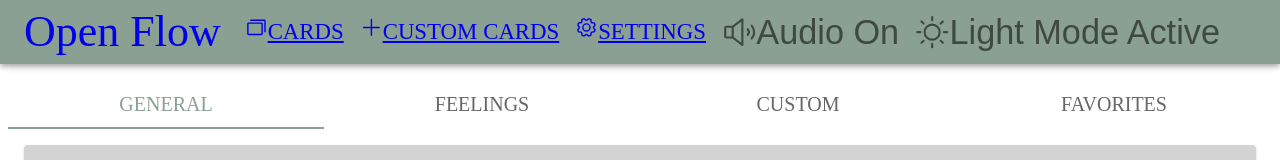
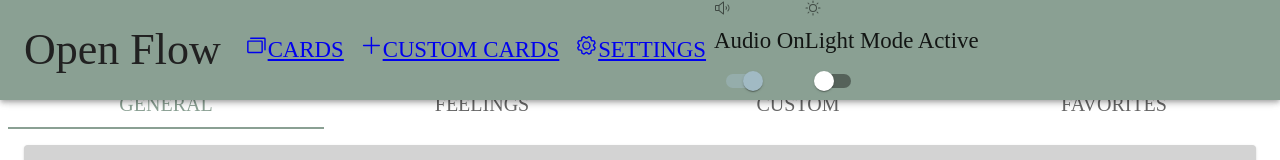
Before and after one commit to AlisamfP/OpenFlow, a React (Vite) app: page / in a window 1280 px wide. Shown: the top 160 px of the page. Built offline with nearby package versions, Linux system fonts and the light colour scheme.

Commit message:
updated nav to look better, toggles use switch now

```diff
--- a/src/components/AudioToggle.tsx
+++ b/src/components/AudioToggle.tsx
@@ -1,4 +1,4 @@
-import { IconButton } from "@mui/material";
+import { ListItemIcon, ListItemText, Switch } from "@mui/material";
 import { useState, useEffect } from "react";
 import { PiSpeakerHigh, PiSpeakerX } from "react-icons/pi";
 
@@ -20,18 +20,27 @@ function AudioToggle() {
 
     return (
         <>
-            <IconButton
-                id="audioToggle"
-                aria-pressed="false"
-                aria-label="Toggle sound"
-                className="flex items-center gap-x-2 p-1 text-2xl cursor-pointer"
-                title="Turn sound off"
-                onClick={handleToggle}
-            >
+            <ListItemIcon>
                 {TTSOn ? (<PiSpeakerHigh />) : (<PiSpeakerX />)}
+
+            </ListItemIcon>
+            <ListItemText>
                 {TTSOn ? "Audio On" : "Audio Off"}
-            </IconButton>
+
+            </ListItemText>
+            <Switch
+                slotProps={{
+                    input: {
+                        'aria-label': 'Toggle Audio'
+                    }
+                }}
+                edge="end"
+                checked={TTSOn}
+                onChange={handleToggle}
+                color="secondary"
+            />
         </>
+
     )
 }
 
--- a/src/components/DarkModeToggle.tsx
+++ b/src/components/DarkModeToggle.tsx
@@ -1,44 +1,50 @@
-import { IconButton, useColorScheme } from "@mui/material";
-import { PiMoonStars, PiSun } from "react-icons/pi";
+import {
+    ListItemIcon,
+    ListItemText,
+    Switch,
+    useColorScheme
+} from "@mui/material";
+import {
+    PiMoonStars,
+    PiSun
+} from "react-icons/pi";
 
 
-
-
-function Test() {
+export default function DarkModeToggle() {
     const { mode, setMode } = useColorScheme();
     const lightMode = 'light';
     const darkMode = 'dark';
 
-
-
     const toggleTheme = () => {
-        if(!mode){
+        if (!mode) {
             console.log("NO MODE")
             setMode(lightMode);
         }
         const newTheme = mode === darkMode ? lightMode : darkMode
-        console.log("TOGGLE....", mode)
         setMode(newTheme);
     }
 
     return (
         <>
-            <IconButton
-                id="darkModeToggle"
-                className="flex items-center gap-x-2 p-1 text-2xl cursor-pointer"
-                aria-label="Toggle dark mode"
-                title="Toggle dark mode"
-                onClick={()=> toggleTheme()}
-            >
-                {mode === "dark" ? (<PiMoonStars />) : (<PiSun />)}
-                {mode === "dark" ? "Dark Mode Active" : "Light Mode Active"}
-            </IconButton>
+            <ListItemIcon>
+                {mode === darkMode ? (<PiMoonStars />) : (<PiSun />)}
+
+            </ListItemIcon>
+            <ListItemText>
+                {mode === darkMode ? "Dark Mode Active" : "Light Mode Active"}
+
+            </ListItemText>
+            <Switch
+                slotProps={{
+                    input: {
+                        'aria-label': 'Dark Mode Switch'
+                    }
+                }}
+                edge="end"
+                checked={mode === darkMode}
+                onChange={toggleTheme}
+                color="secondary"
+            />
         </>
     )
 }
-
-export default function DarkModeToggle() {
-    return (
-        <Test />
-    )
-}
--- a/src/components/Header.tsx
+++ b/src/components/Header.tsx
@@ -8,6 +8,9 @@ import {
     Button,
     Menu,
     MenuItem,
+    ListItemButton,
+    ListItemText,
+    ListItemIcon,
     AppBar,
     Toolbar,
 } from "@mui/material";
@@ -57,9 +60,10 @@ const LINKS: LinkItem[] = [
     },
 ];
 
+// Hoizontal Buttons for Desktop
 function NavListDesktop(): JSX.Element {
     return (
-        <Box sx={{flexGrow: 1, display: { xs: 'none', md: 'flex'}}}>
+        <Box sx={{ flexGrow: 1, display: { xs: 'none', md: 'flex' } }}>
             {LINKS.map(({ icon: Icon, title, href }) => {
                 if (title === "Audio Toggle") {
                     return (
@@ -91,30 +95,36 @@ function NavListDesktop(): JSX.Element {
     )
 }
 
+// Drop Down Nav List On Mobile
 function NavDropDownList(): JSX.Element {
     return (
         <>
             {LINKS.map(({ icon: Icon, title, href }) => {
                 if (title === "Audio Toggle") {
                     return (
-                    <MenuItem key={title} className="hover:bg-primary-alt p-2 rounded-md">
+                        <MenuItem key={title} >
                             <AudioToggle />
                         </MenuItem>
                     );
                 }
                 if (title === "Dark Mode Toggle") {
                     return (
-                    <MenuItem key={title} className="hover:bg-primary-alt p-2 rounded-md">
+                        <MenuItem key={title}>
                             <DarkModeToggle />
                         </MenuItem>
                     );
                 } else {
                     return (
-                    <MenuItem key={title}>
-                        <Typography component="a" href={href} className="text-text">
+                        <MenuItem key={title} component="a" href={href}>
+                            <ListItemIcon
+                                key={`${title}-icon`}
+                            >
                                 {Icon && <Icon />}
+                            </ListItemIcon>
+                            <ListItemText>
+
                                 {title}
-                        </Typography>
+                            </ListItemText>
                         </MenuItem>
                     );
                 }
@@ -136,7 +146,7 @@ function Header() {
     }
 
     return (
-        <AppBar>
+        <AppBar color="primary" enableColorOnDark>
             <Container maxWidth="xl">
                 <Toolbar disableGutters>
                     <Typography
@@ -146,14 +156,15 @@ function Header() {
                         href="index.html"
                         sx={{
                             mr: 2,
-                            display: {xs: 'none', md: 'flex'},
+                            display: { xs: 'none', md: 'flex' },
                             textDecoration: 'none',
-                            fontSize: '2.75em'
+                            fontSize: '2.75em',
+                            color: 'text.primary'
                         }}
                     >
                         Open Flow
                     </Typography>
-                    <Box sx={{ flexGrow: 1, display: { xs: 'flex', md: 'none'}}}>
+                    <Box sx={{ flexGrow: 1, display: { xs: 'flex', md: 'none' } }}>
                         <IconButton
                             size="large"
                             aria-controls="nav-menu"
@@ -177,7 +188,7 @@ function Header() {
                             open={Boolean(openNav)}
                             onClose={handleNavClose}
                             sx={{
-                                display: {xs: 'block', md: 'none'}
+                                display: { xs: 'block', md: 'none' }
                             }}
                         >
                             <NavDropDownList />
@@ -190,15 +201,25 @@ function Header() {
                         href="index.html"
                         sx={{
                             mr: 2,
-                            display: {xs: 'flex', md: 'none'},
+                            p: 2,
+                            color: 'text.primary',
+                            display: { xs: 'flex', md: 'none' },
                             flexGrow: 1,
                             textDecoration: 'none',
-                            fontSize: '2.75em'
+                            textUnderlineOffset: '0.75rem',
+                            fontSize: '2.75em',
+                            '& a': {
+                                color: "inherit",
+                            },
+                            '&:hover': {
+                                textDecoration: 'underline',
+                                textDecorationColor: 'text.primary'
+                            }
                         }}
                     >
                         Open Flow
                     </Typography>
-                    <NavListDesktop/>
+                    <NavListDesktop />
                 </Toolbar>
             </Container>
 
--- a/src/global.css
+++ b/src/global.css
@@ -1,58 +1,3 @@
 @import url("https://fonts.googleapis.com/css2?family=Nunito:ital,wght@0,200..1000;1,200..1000&display=swap");
 @layer theme, base, mui, components, utilities;
 @import "tailwindcss";
-
-
-@custom-variant dark (&:where([data-theme=dark], [data-theme=dark] *));
-
-@theme {
-  --font-nunito: "Nunito", sans-serif;
-  --text-base: 20px;
-
-  /* 212121 */
-  --color-text: oklch(0.2478 0 0);
-
-  /* f2f2f2 */
-  --color-background: oklch(0.9612 0 0);
-
-
-  /* 8aa093 */
-  --color-primary: oklch(0.6848 0.0311 159.55);
-
-  /* 333d36 */
-  --color-primary-alt: oklch(0.3484 0.0179 154.85);
-
-  /* a1bac4 */
-  --color-secondary: oklch(0.7733 0.0309 223.89);
-
-  /* bdadba */
-  --color-accent: oklch(0.7651 0.0256 332.03);
-
-  /* d3d3d3 */
-  --color-card-back: oklch(0.8669 0 0);
-}
-
-@layer base {
-  [data-theme="dark"] {
-    /* d0d0d0 */
-    --color-text: oklch(0.8576 0 0);
-
-    /* 333 */
-    --color-background: oklch(0.3211 0 0);
-
-    /* 6a8a72 */
-    --color-primary: oklch(0.6019 0.0512 152.33);
-
-    /* 4b5c49 */
-    --color-primary-alt: oklch(0.4545 0.0369 142.15);
-
-    /* 5f7d8a */
-    --color-secondary: oklch(0.5713 0.0397 226.35);
-
-    /* a07f8e */
-    --color-accent: oklch(0.6325 0.0456 349.44);
-
-    /* 3e3e3e */
-    --color-card-back: oklch(0.3639 0 0);
-  }
-}
```
Lines whose indentation alone changed are shown as unchanged.
